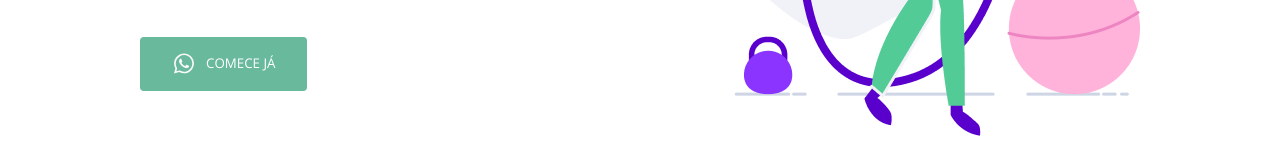
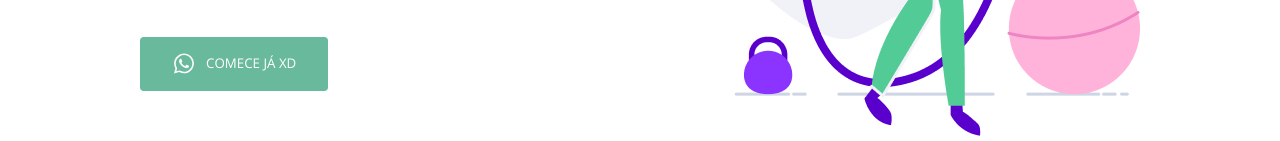
Before and after one commit to DeveloperJack0310/Pagina-de-academia, a plain HTML site: page index.html in a window 1280 px wide. Shown: the part 445-586 px from the top of the page. Drawn offline with nearby package versions, Linux system fonts and the light colour scheme.

```diff
--- a/index.html
+++ b/index.html
@@ -42,7 +42,7 @@
 
         <button>
           <img src="images/whats.svg" alt="icone do wathsapp">
-          Comece já
+          Comece já xd
         </button>
 
       </section>
```
